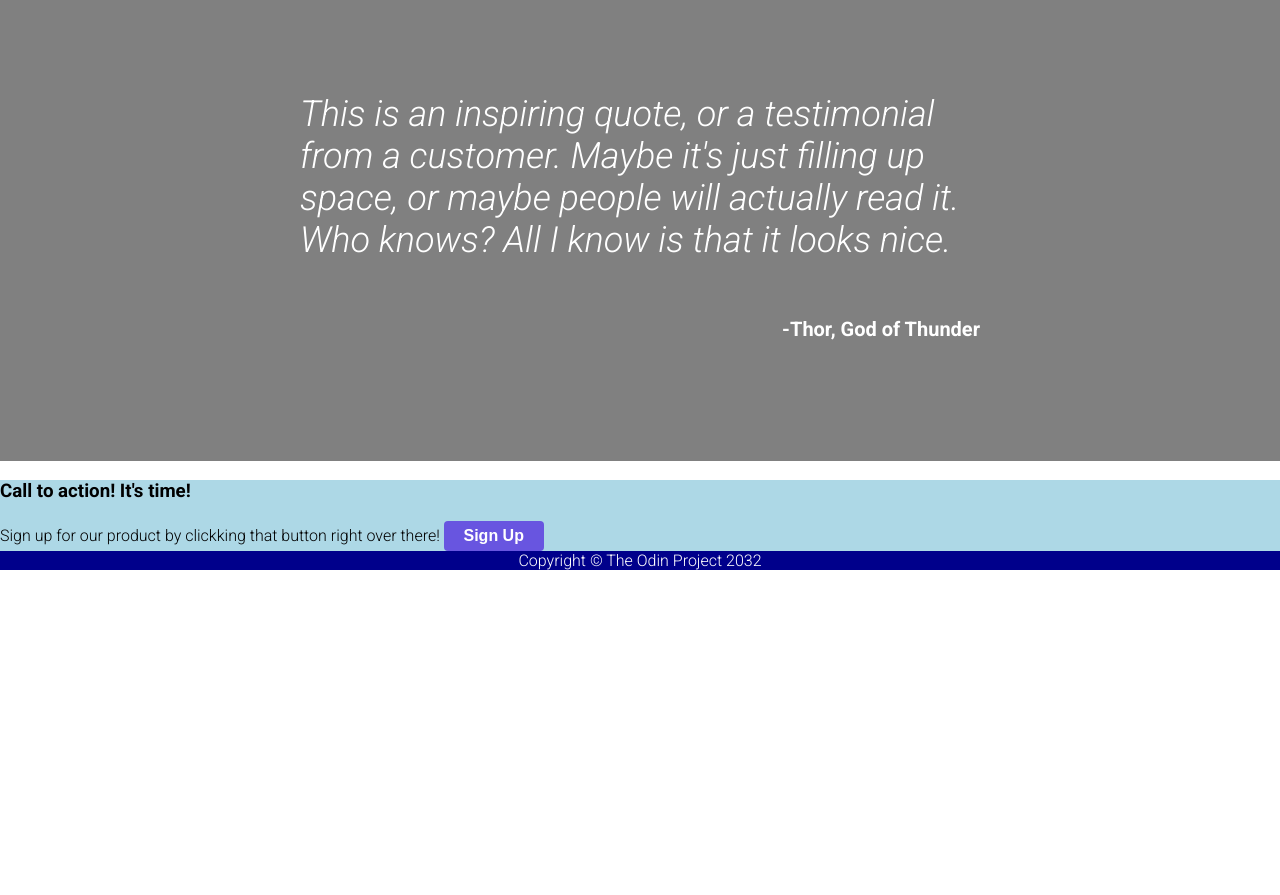
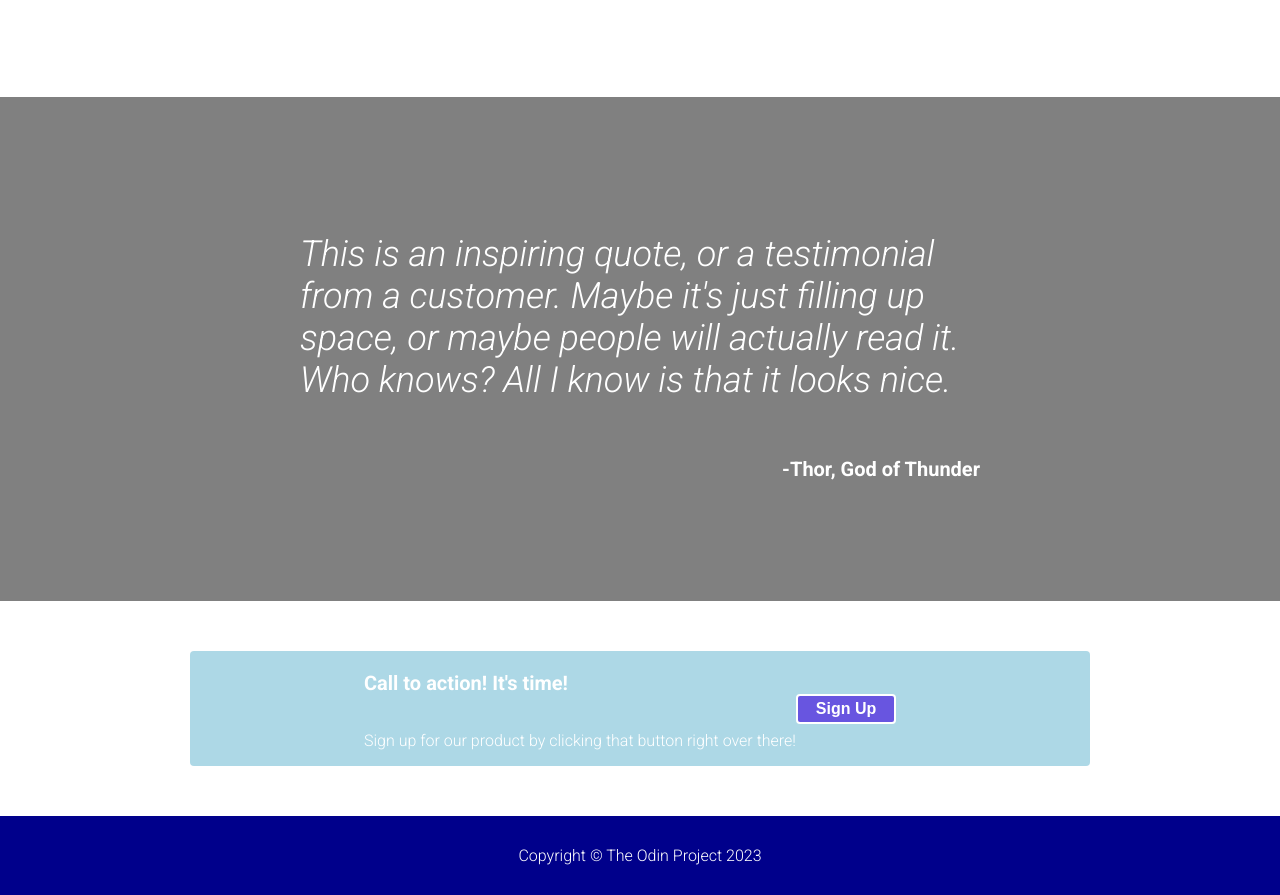
Before and after one commit to shivalipatel6/Landing-page, a plain HTML site: page index.html in a window 1280 px wide. Shown: the part 942-1837 px from the top of the page. Before the commit the page ends 1512 px from the top, so only its background shows below. Drawn offline with Linux system fonts and the light colour scheme.

Commit message:
Finished aligning the rest of the webpage the 'final' look is okay enough for now but definately needs some fine tuning. Good for submission for now.

```diff
--- a/index.html
+++ b/index.html
@@ -9,8 +9,10 @@
 <link rel="preconnect" href="https://fonts.gstatic.com" crossorigin>
 <link href="https://fonts.googleapis.com/css2?family=Roboto:ital,wght@0,300;0,700;1,300&display=swap" rel="stylesheet">
 </head>
+
 <body>
     <div class=" blue-background">
+
   <div class="header">
     <p class="header-logo" >
         Header Logo
@@ -49,10 +51,7 @@
     </div>
     </div>
 
-
-
-
-
+<div class="block2">
 
     <h2> Some Random Information</h2>
 
@@ -74,6 +73,7 @@
           <div class="text">I'm running out of things to say about plants.</div>
         </div>
       </div>
+    </div>
 
       <div class="quote-block">
         <p class="quote">
@@ -83,16 +83,25 @@
         <p class="quoter"> -Thor, God of Thunder</p>
       </div>
 
+
+<div class="block3">
       <div class="call-to-action-block">
-        <h3> Call to action! It's time!</h3>
-        Sign up for our product by clickking that button right over there!
+    <div class="words">
+        <p class="action"> Call to action! It's time!</p>
+        <div class="small-words">
+        <p> Sign up for our product by clicking that button right over there!</p>
+    </div>
+    </div>
+    <div class="sign-up-button">
         <button class="action-sign-up">
             Sign Up
         </button>
+    </div>
       </div>
+    </div>
 
       <div class="footer">
-        Copyright &copy; The Odin Project 2032
+        Copyright &copy; The Odin Project 2023
       </div>
 </body>
 </html>
--- a/style.css
+++ b/style.css
@@ -1,6 +1,8 @@
 body{
     font-family: 'Roboto', sans-serif;
     margin: 0;
+    display:flex;
+    flex-direction: column;
 }
 
 .header-logo{
@@ -27,7 +29,8 @@ a {
 .blue-background{
     background: darkblue;
     display:flex;
-    flex-direction: column;
+    justify-content: center;
+    flex-direction:column ;
     margin: 0;
     padding-right: 60px;
     padding-left:60px;
@@ -84,8 +87,16 @@ p{
     font-weight: 600;
     width: 100px;
     height: 30px;
-    padding: 10px, 0;
+    padding: 12px, 0;
   }
+.block2{
+    display:flex;
+    flex-direction: column;
+    justify-content: center;
+    align-items: center;
+    padding-top:40px;
+    padding-bottom: 100px;
+}
 
 .pic{
     width: 200px;
@@ -146,12 +157,52 @@ h2{
     font-weight: 700;
 }
 
-
+.block3{
+    display:flex;
+    flex-direction: column;
+    justify-content: center;
+    align-items: center;
+    padding-top:50px;
+    padding-bottom: 50px;
+}
 
 
 .call-to-action-block{
     background-color: lightblue;
+    border: 0;
+    border-radius: 4px;
+    width: 900px;
+    flex:auto;
+    display:flex;
+    justify-content: center;
 
+}
+
+.action{
+    font-size: 20px;
+    font-weight: 700;
+}
+.words{
+    display:flex;
+    flex-direction: column;
+    justify-content: center;
+}
+
+.action-sign-up{
+    display:flex;
+    align-self: center;
+    align-items: center;
+    justify-content: center;
+    border: 2px solid white;
+}
+.small-button{
+    margin-top: 1%;
+	width: 90%;
+}
+.sign-up-button{
+    display:flex;
+    align-self: center;
+    width: 120px;
 }
 
 .footer{
@@ -159,5 +210,6 @@ h2{
     color: white;
     display: flex;
     justify-content: center;
+    padding: 30px;
 
 }
```
